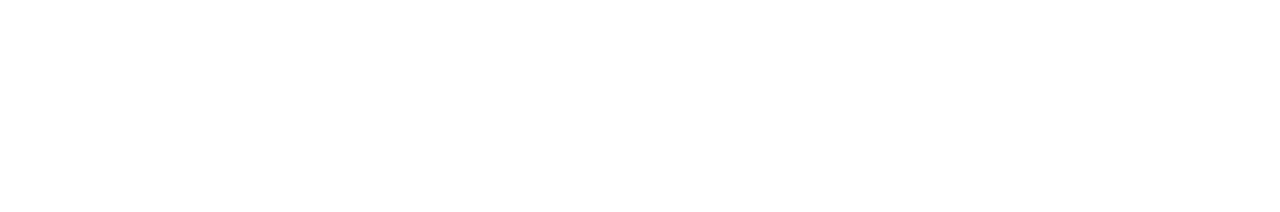
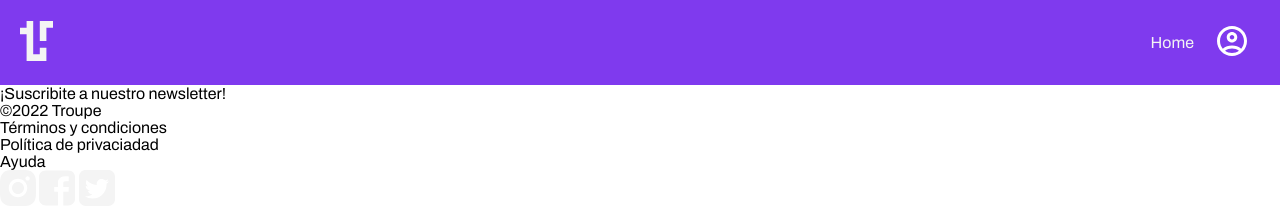
Before and after one commit to Compu3Unla/toupe-2022-1, a plain HTML site: page index.html in a window 1280 px wide. Drawn offline with Linux system fonts and the light colour scheme.

Commit message:
avance lunes header

```diff
--- a/index.html
+++ b/index.html
@@ -3,10 +3,39 @@
 <head>
 	<meta charset="utf-8">
 	<link href="styles.css" rel="stylesheet" type="text/css">
+	<meta name="viewport" content="width=device-width, initial-scale=1.0">
 	<link href="https://fonts.googleapis.com/css2?family=Archivo:wght@300;400;500;600;700&display=swap" rel="stylesheet">
 <title>Troupe</title>
 </head>
 
 <body>
+<header>
+		<a class="botoni" href="#home"> <img src="img/logo.svg" width="auto" height="40" alt="logo Troupe"/></a>
+		<nav class="botonesd">
+			<a href="#home" target="_self">Home</a>
+			<!--buscar-->
+			<a href="#perfil" target="_self">
+			<img src="img/iconoperfil.svg" width="36" height="36" alt="icono perfil"/></a>
+	</nav>
+	</header>
+	<footer>
+		<div class="newsletter">
+			<p>¡Suscribite a nuestro newsletter!</p>
+		</div>
+		<ul>
+			<li>
+				<p>©2022 Troupe</p>
+				<p>T&eacute;rminos y condiciones</p>
+				<p>Pol&iacute;tica de privaciadad</p>
+				<p>Ayuda</p>
+			</li>
+		</ul>
+		<div class="redes">
+	    	<img src="img/instagram.svg" width="36" height="36" alt="instgram"/>
+	   		<img src="img/facebook.svg" width="36" height="36" alt="facebook"/>
+	    	<img src="img/twitter.svg" width="36" height="36" alt="twitter"/>
+		</div>
+
+	</footer>
 </body>
 </html>
--- a/styles.css
+++ b/styles.css
@@ -5,3 +5,31 @@
 	margin: 0px;
 	padding: 0px;
 }
+
+body {
+	font-family: "Archivo", sans-serif;
+}
+
+header {
+	background-color: #7F3AEE;
+	width: 100%;
+	height: 85px;
+	padding: 20px;
+	font-weight: 700px;
+	font-size: 1em;
+	display: flex;
+	align-items: center;
+	justify-content: space-between;
+	box-sizing: border-box;
+}
+
+.botonesd a {
+	text-decoration: none;
+	color: #F4F4F4;
+	padding: 10px;
+}
+
+nav {
+	display: flex;
+	align-items: center;
+}
```
Also changed, not shown: img/buenosaires.svg (renamed from img/buenos aires.svg), img/camara.svg (added), img/chat.svg (added), img/facebook.svg (added), img/flechafooter.svg (added), img/iconoperfil.svg (added), img/instagram.svg (added), img/lapampa.svg (renamed from img/la pampa.svg), img/logo.svg (added), img/lollapalooza.svg (added), img/quilmes.svg (added), img/summer sound.svg (added), img/twitter.svg (added).
